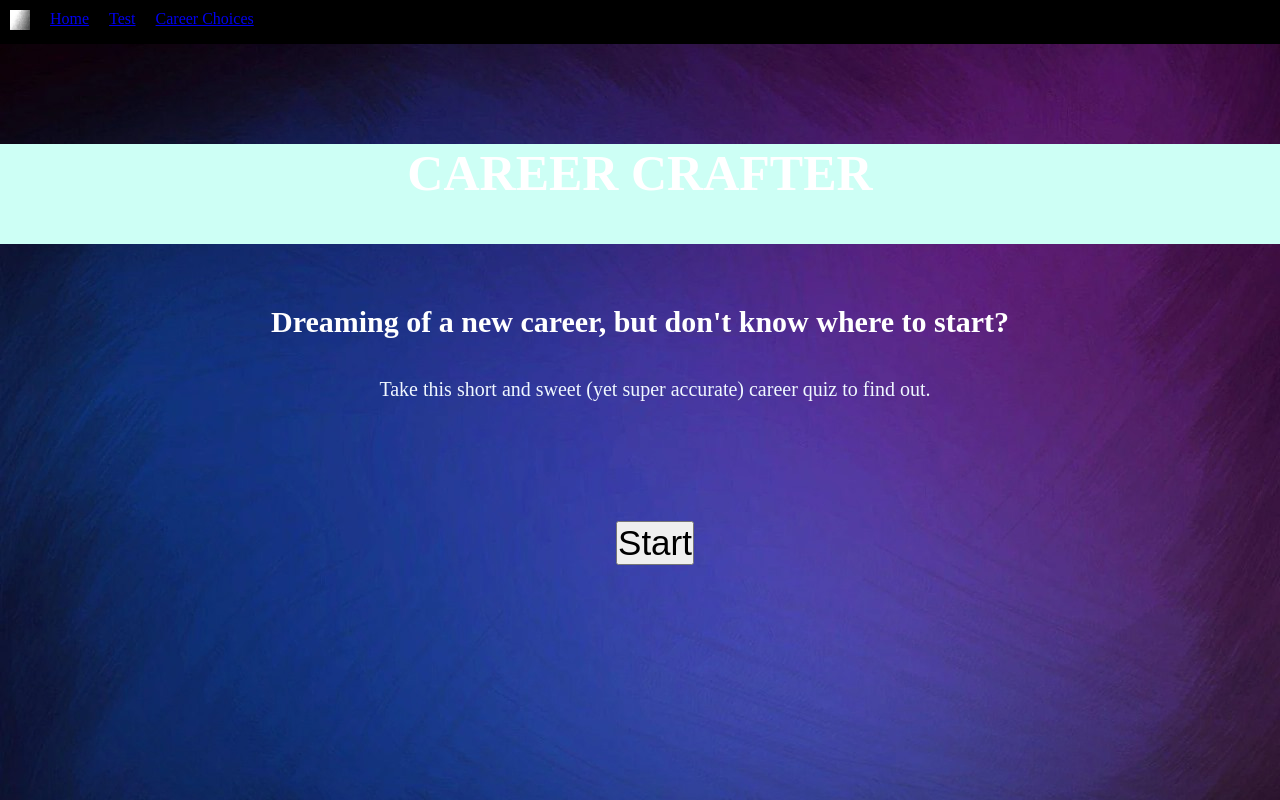
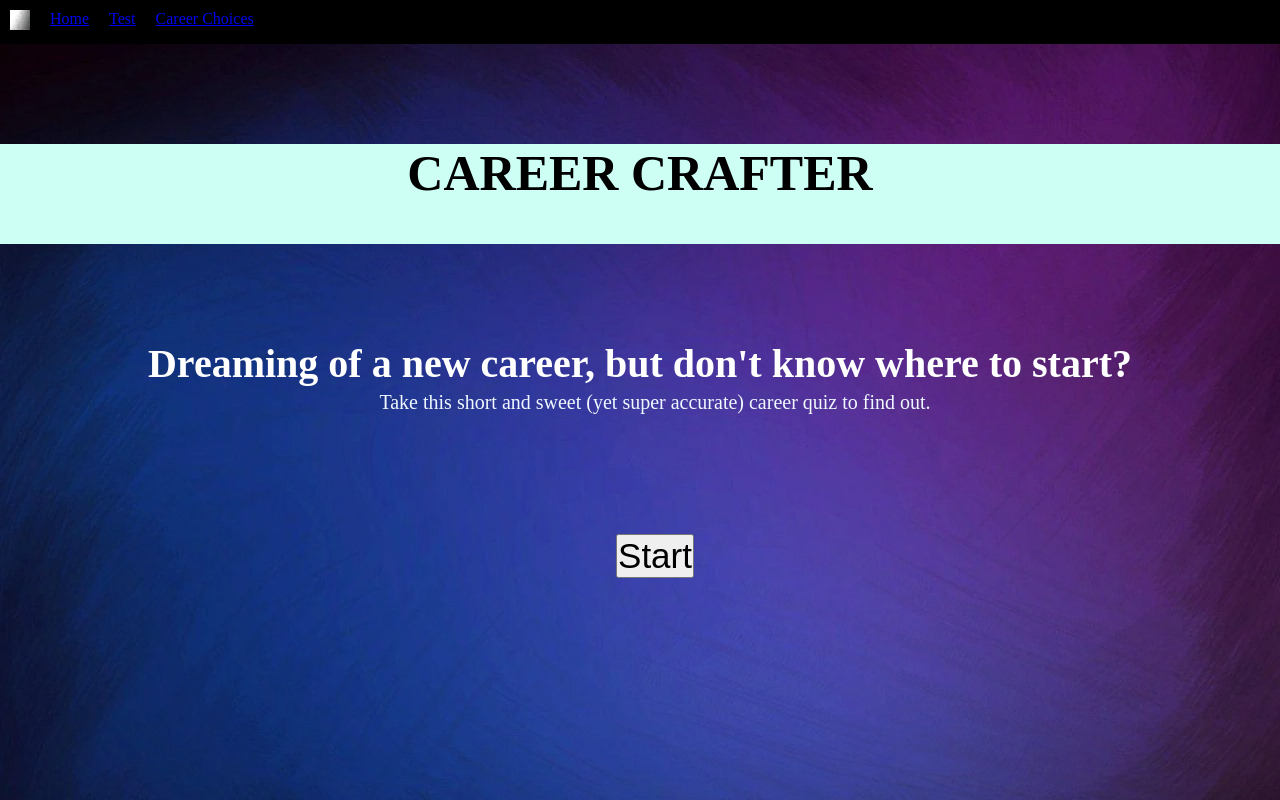
Before and after one commit to YPkhadkeshwar-18/Job-Recommendation-System, a plain HTML site: page index.html in a window 1280 px wide. Drawn offline with Linux system fonts and the light colour scheme.

Commit message:
Update index.html

```diff
--- a/index.html
+++ b/index.html
@@ -28,9 +28,10 @@
         h1{
             font-size: 50px;
             top: 10px;
+            color: black;
         }
         h3{
-            font-size: 30px;
+            font-size: 40px;
             color: white;
         }
         #c{
```
